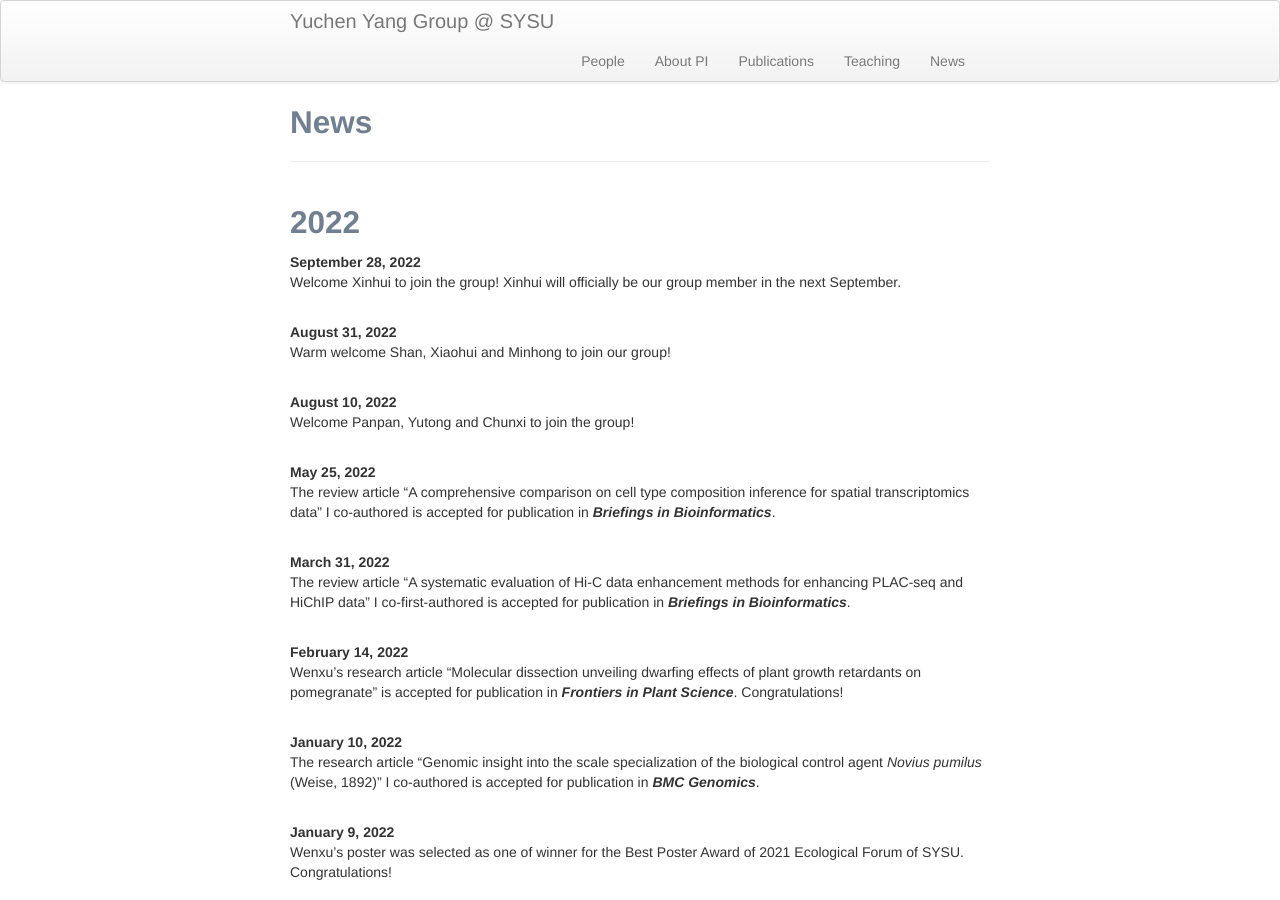
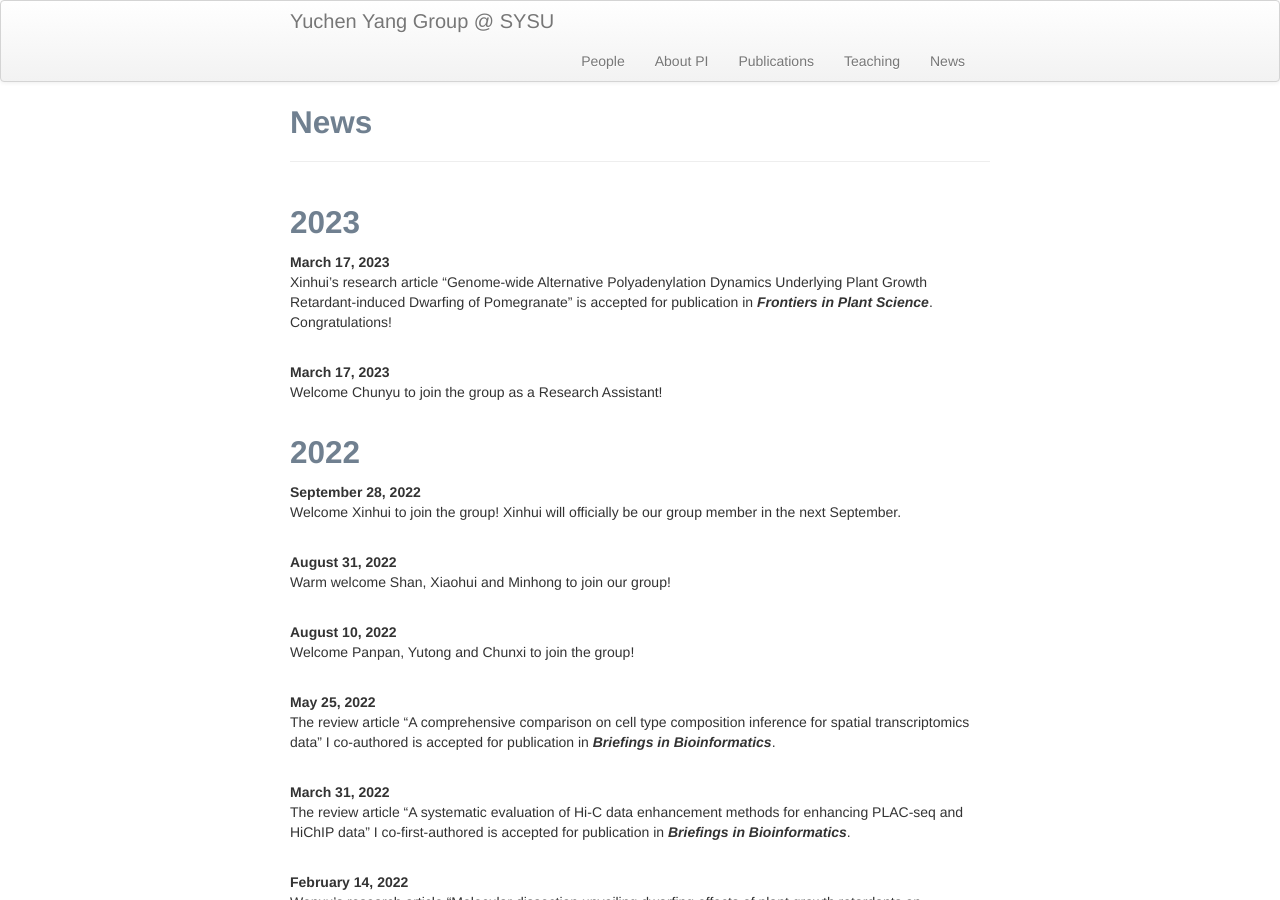
Before and after one commit to yuchenyanggroup/yuchenyanggroup.github.io, a Jekyll site: the page built from pages/News.md, in a window 1280 px wide and 900 px high. Built offline with Jekyll 4.4.1, drawn with Linux system fonts in a browser that asks for light colours.

Commit message:
Update News.md

```diff
--- a/pages/News.md
+++ b/pages/News.md
@@ -2,6 +2,15 @@
 layout: page
 title: News
 ---
+## 2023
+<b>March 17, 2023</b><br/>
+Xinhui's research article "Genome-wide Alternative Polyadenylation Dynamics Underlying Plant Growth Retardant-induced Dwarfing of Pomegranate" is accepted for publication in ***Frontiers in Plant Science***. Congratulations!<br/>
+<br/>
+
+<b>March 17, 2023</b><br/>
+Welcome Chunyu to join the group as a Research Assistant! <br/>
+<br/>
+
 ## 2022
 <b>September 28, 2022</b><br/>
 Welcome Xinhui to join the group! Xinhui will officially be our group member in the next September. <br/>
```
